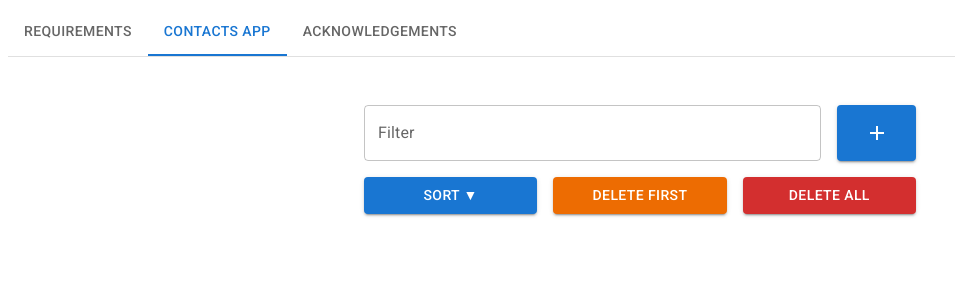
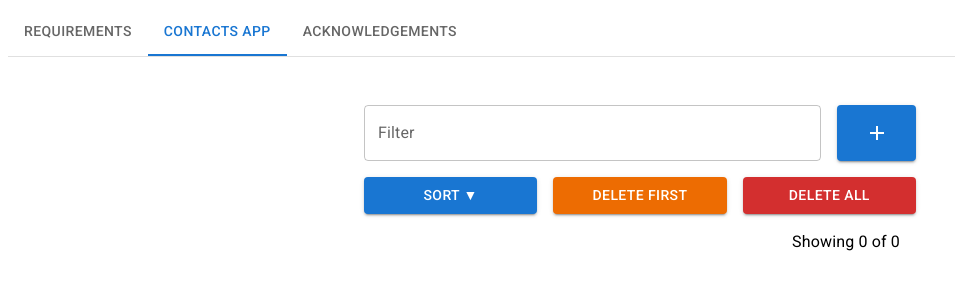
Before and after one commit to jacobgad/contacts-demo, a React (Vite) app: page / in a window 1280 px wide. Shown: the top 300 px of the page, without its empty margins (0-955 px from the left). Built offline with nearby package versions, Linux system fonts and the light colour scheme.

Commit message:
add contacts filter counter

```diff
--- a/index.html
+++ b/index.html
@@ -15,3 +15,9 @@
 		<script type="module" src="/src/main.tsx"></script>
 	</body>
 </html>
+
+<style>
+	html {
+		overflow-y: scroll;
+	}
+</style>
--- a/src/Contacts.tsx
+++ b/src/Contacts.tsx
@@ -1,4 +1,4 @@
-import { Button, Container, Grid, TextField } from '@mui/material';
+import { Button, Container, Grid, TextField, Typography } from '@mui/material';
 import { useEffect, useState } from 'react';
 import ContactsList from './ContactsList';
 import letters from './utils/letters';
@@ -74,6 +74,11 @@ export default function Contacts() {
 						Delete All
 					</Button>
 				</Grid>
+				<Grid xs={12}>
+					<Typography align='right' mt={2} mr={2}>
+						Showing {filteredContacts.length} of {contacts.length}{' '}
+					</Typography>
+				</Grid>
 			</Grid>
 			<ContactsList contacts={filteredContacts} deleteContact={deleteContact} />
 		</Container>
```
